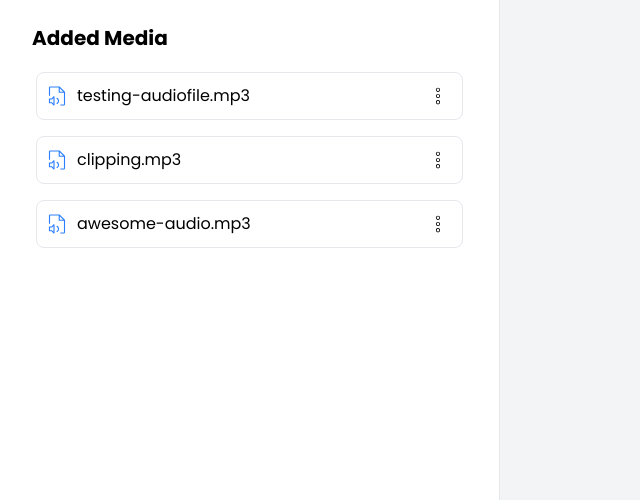
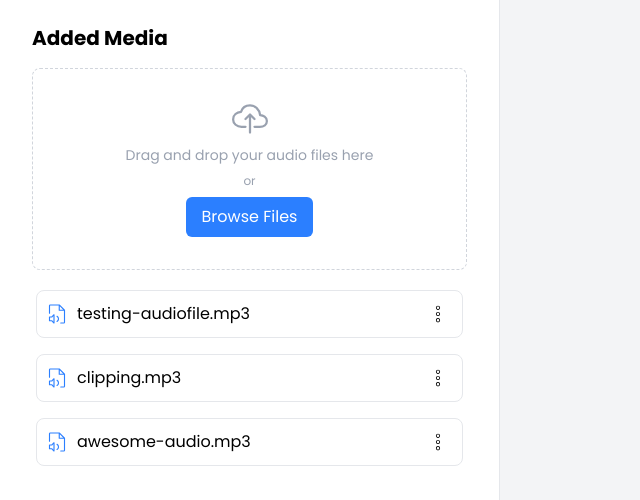
Before and after one commit to marionikolov17/silencerer, a Next.js app: page / in a window 1280 px wide. Shown: the top 500 px of the page, without its empty margins (0-640 px from the left). Built offline with nearby package versions, Linux system fonts and the light colour scheme.

Commit message:
Create: Uploader component

```diff
--- a/src/components/AddedMedia.tsx
+++ b/src/components/AddedMedia.tsx
@@ -1,11 +1,13 @@
 'use client';
 
 import AddedMediaItem from './AddedMediaItem';
+import Uploader from './Uploader';
 
 export default function AddedMedia() {
   return (
     <div className="w-[500px] h-full flex flex-col gap-y-4 px-8 py-6 bg-white border-r border-gray-200 relative">
       <h1 className="text-xl font-bold">Added Media</h1>
+      <Uploader />
       <div className="w-full grow flex flex-col overflow-y-auto overflow-x-hidden p-1 gap-y-4">
         <AddedMediaItem name="testing-audiofile.mp3" />
         <AddedMediaItem name="clipping.mp3" />
--- a/src/components/AddedMediaItem.tsx
+++ b/src/components/AddedMediaItem.tsx
@@ -7,8 +7,8 @@ import { FiEdit2 } from 'react-icons/fi';
 import { PiFileAudioLight, PiTrashBold } from 'react-icons/pi';
 
 export default function AddedMediaItem({ name }: { name: string }) {
+  const [isMenuOpen, setIsMenuOpen] = useState(false);
   const containerRef = useRef<HTMLDivElement>(null);
-  const [isMenuOpen, setIsMenuOpen] = useState(false);
 
   useHandleClickOutside(containerRef, () => setIsMenuOpen(false));
 
--- /dev/null
+++ b/src/components/Uploader.tsx
@@ -0,0 +1,19 @@
+'use client';
+
+import { IoCloudUploadOutline } from 'react-icons/io5';
+
+export default function Uploader() {
+  return (
+    <div className="w-full py-8 rounded-lg border-[1px] border-dashed border-gray-300 flex flex-col items-center justify-center gap-y-2">
+      <IoCloudUploadOutline className="text-4xl text-gray-400" />
+      <p className="text-sm text-gray-400">
+        Drag and drop your audio files here
+      </p>
+      <p className="text-xs text-gray-400">or</p>
+      <label className="bg-blue-500 text-white px-4 py-2 rounded-md cursor-pointer hover:bg-blue-600 transition-all duration-300">
+        Browse Files
+      </label>
+      <input type="file" name="audioFiles" id="audioFiles" className="hidden" />
+    </div>
+  );
+}
```
